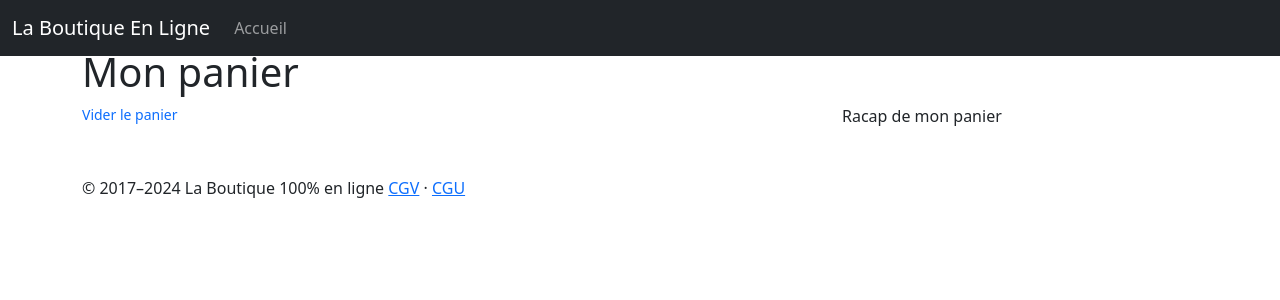
After one commit to Adamsad97/Projet_M1S1_Symfony, a Symfony app: template templates/cart/index.html.twig in a window 1280 px wide. The commit adds this page. Shown: the top 300 px of the page. Run offline with Twig, Linux system fonts and the light colour scheme; the template is opened without the code that fills it, so the values that code supplies are empty; some libraries are stand-ins or nearby versions.

Commit message:
Ajout, diminution de la quantité dans le panier

```diff
--- a/templates/base.html.twig
+++ b/templates/base.html.twig
@@ -45,7 +45,7 @@
                     {% else %}
                         <a href="{{ path('app_login') }}"><i data-feather="user"></i></a>
                     {% endif %}
-                    <a href=""><i data-feather="shopping-cart"></i></a>
+                    <a href="{{ path('app_cart') }}"><i data-feather="shopping-cart"></i></a>
                 </div>
             </div>
         </div>
--- /dev/null
+++ b/templates/cart/index.html.twig
@@ -0,0 +1,35 @@
+{% extends 'base.html.twig' %}
+
+
+{% block body %}
+
+    <div class="container my-5">
+        <h1>Mon panier</h1>
+        <div class="row">
+            <div class="col-md-8">
+                {% for product in cart %}
+                        <div class="row mt-2">
+                                <div class="col-md-2">
+                                    <img src="/uploads/{{product.objet.illustration}}" alt="{{ product.objet.name }}" class="img-fluid">
+                                </div>
+                                <div class="col-md-6">
+                                    <strong>{{ product.objet.name }}</strong>
+                                    <span class="d-block small">Prix unitaire : {{ product.objet.pricewt|price }}</span>
+                                </div>
+                                <div class="col-md-2 text-right">
+
+                                    <a class="text-decoration-none" href="{{ path('app_cart_decrease', {id : product.objet.id}) }}">-</a><span class="badge bg-secondary"> x{{ product.quantity }}</span><a class="text-decoration-none" href="{{ path('app_cart_add', {id : product.objet.id}) }}">+</a>
+                                </div>
+                                <div class="col-md-2">
+                                    <strong>{{ (product.quantity*product.objet.pricewt)|price}}</strong>
+                                </div>
+                        </div>
+                {% endfor %}
+                <a class="small d-block text-decoration-none" href="{{ path('app_cart_remove') }}">Vider le panier</a>
+            </div>
+            <div class="col-md-4">
+                Racap de mon panier
+            </div>
+        </div>
+    </div>
+{% endblock %}
--- a/templates/product/index.html.twig
+++ b/templates/product/index.html.twig
@@ -13,7 +13,7 @@
                 <h1>{{ product.name }}</h1>
                 <span class="d-block">{{ product.pricewt|price }}</span>
                     {{ product.description|raw}}
-                <button class="btn btn-success w-100 mt-3">Ajouter au panier</button>
+                <a href="{{ path('app_cart_add', {id : product.id}) }}" class="btn btn-success w-100 mt-3">Ajouter au panier</a>
 
             </div>
         </div>
```
Also changed, not shown: src/Classe/Cart.php (added, +63 -0 lines), src/Controller/CartController.php (added, +54 -0 lines), public/uploads/2025-06-16-10dd81bf5cd3f8e586ea0ba9d94af82ba7c146a5.jpg (added), public/uploads/2025-06-16-74ffc83d6266f9b7eb2a1337590cea37020e7170.webp (added), public/uploads/2025-06-16-8ddac73566b59357603747ceb88d0715eefb7224.webp (added).
